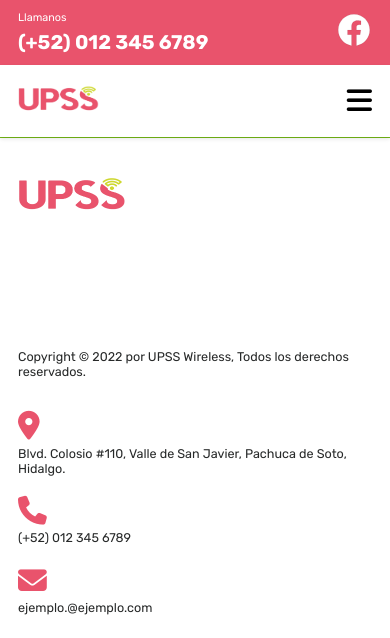
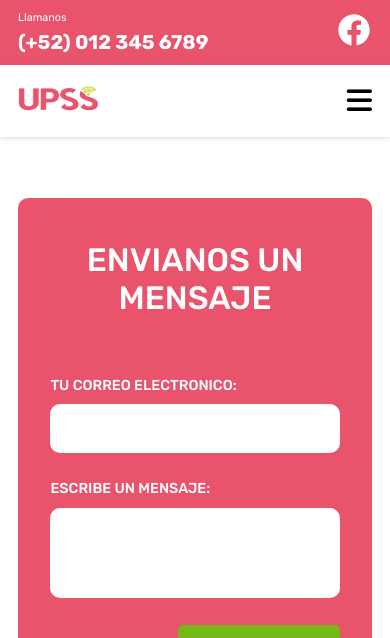
Before and after one commit to Kronk21/UPSS-Wireless, a PHP site: page / in a window 390 px wide. Shown: the top 638 px of the page. Run offline with PHP 8.4, Linux system fonts and the light colour scheme; some libraries are stand-ins or nearby versions.

Commit message:
Frontend del formulario creado y listo para reutilizarse

```diff
--- a/includes/formulario.php
+++ b/includes/formulario.php
@@ -0,0 +1,18 @@
+<section class="seccion-formulario">
+    <div class="contenedor">
+        <div class="formulario__contenido">
+            <h2>Envianos un mensaje</h2>
+            <form action="#" class="formulario" method="">
+                <div class="formulario__control">
+                    <label for="correo">Tu correo electronico:</label>
+                    <input type="email" name="correo" id="correo">
+                </div>
+                <div class="formulario__control">
+                    <label for="mensaje">Escribe un mensaje:</label>
+                    <textarea name="mensaje" id="mensaje"></textarea>
+                </div>
+                <input type="submit" name="enviar" class="btn btn-secundario" value="Enviar">
+            </form>
+        </div>
+    </div>
+</section>
--- a/index.php
+++ b/index.php
@@ -20,6 +20,13 @@
     -->
     <?php include "includes/navbar.php"; ?>
 
+    <!--
+    |-----||-----||-----||-----||-----|
+                Formulario
+    |-----||-----||-----||-----||-----|
+    -->
+    <?php include "includes/formulario.php"; ?>
+
 
     <!--
     |-----||-----||-----||-----||-----|
--- a/src/css/estilos.css
+++ b/src/css/estilos.css
@@ -162,11 +162,86 @@
 
 /*
 |-----||-----||-----||-----||-----|
+            Formulario
+|-----||-----||-----||-----||-----|
+*/
+.seccion-formulario {
+    margin: 6.8rem 0;
+}
+
+.formulario__contenido {
+    background-color: var(--clr-secundario);
+    color: var(--clr-light);
+
+    border-radius: 10px;
+
+    padding: 5.6rem 5.6rem;
+}
+
+.formulario__contenido h2 {
+    font-size: 4.8rem;
+    font-weight: var(--fw-medium);
+    text-align: center;
+    text-transform: uppercase;
+
+    margin-bottom: 6.6rem;
+}
+
+.formulario {
+    max-width: 50.2rem;
+    margin: 0 auto;
+
+    display: flex;
+    flex-direction: column;
+    gap: 3rem;
+}
+
+.formulario__control {
+    display: flex;
+    flex-direction: column;
+    gap: 1.2rem;
+}
+
+.formulario__control label {
+    font-size: 2rem;
+    font-weight: var(--fw-medium);
+    text-transform: uppercase;
+}
+
+.formulario__control input[type="email"],
+.formulario__control textarea {
+    font-size: 1.8rem;
+    font-family: "Rubik", sans-serif;
+    color: var(--clr-dark);
+
+    height: 5.4rem;
+
+    padding: 1.2rem 2.4rem;
+
+    border: none;
+    outline: none;
+    border-radius: 10px;
+
+    resize: none;
+}
+
+.formulario__control textarea {
+    height: 10rem;
+}
+
+.formulario input[type="submit"] {
+    width: 23.4rem;
+    align-self: flex-end;
+}
+
+/*
+|-----||-----||-----||-----||-----|
             Footer
 |-----||-----||-----||-----||-----|
 */
 footer {
     padding: 4.2rem 0;
+    margin-top: 6.8rem;
 
     border-top: 1px solid var(--clr-acento);
 }
--- a/src/css/queries.css
+++ b/src/css/queries.css
@@ -108,6 +108,23 @@
         height: 5rem;
         width: 5rem;
     }
+
+    .formulario__contenido {
+        padding: 4.8rem 3.6rem;
+    }
+
+    .formulario__contenido h2 {
+        font-size: 3.6rem;
+    }
+
+    .formulario__control label {
+        font-size: 1.6rem;
+    }
+
+    .formulario input[type="submit"] {
+        width: 18rem;
+        align-self: flex-end;
+    }
 }
 
 /*
--- a/src/css/utilidades.css
+++ b/src/css/utilidades.css
@@ -56,6 +56,9 @@ a {
 
     padding: 1.4rem 3.2rem;
     border-radius: 5px;
+    border: none;
+
+    cursor: pointer;
 }
 
 .btn-primario {
@@ -67,3 +70,13 @@ a {
 .btn-primario:hover {
     background-color: var(--clr-secundario);
 }
+
+.btn-secundario {
+    color: var(--clr-light);
+    background-color: var(--clr-acento);
+    transition: background-color 0.2s ease-in;
+}
+
+.btn-secundario:hover {
+    background-color: var(--clr-dark);
+}
```
